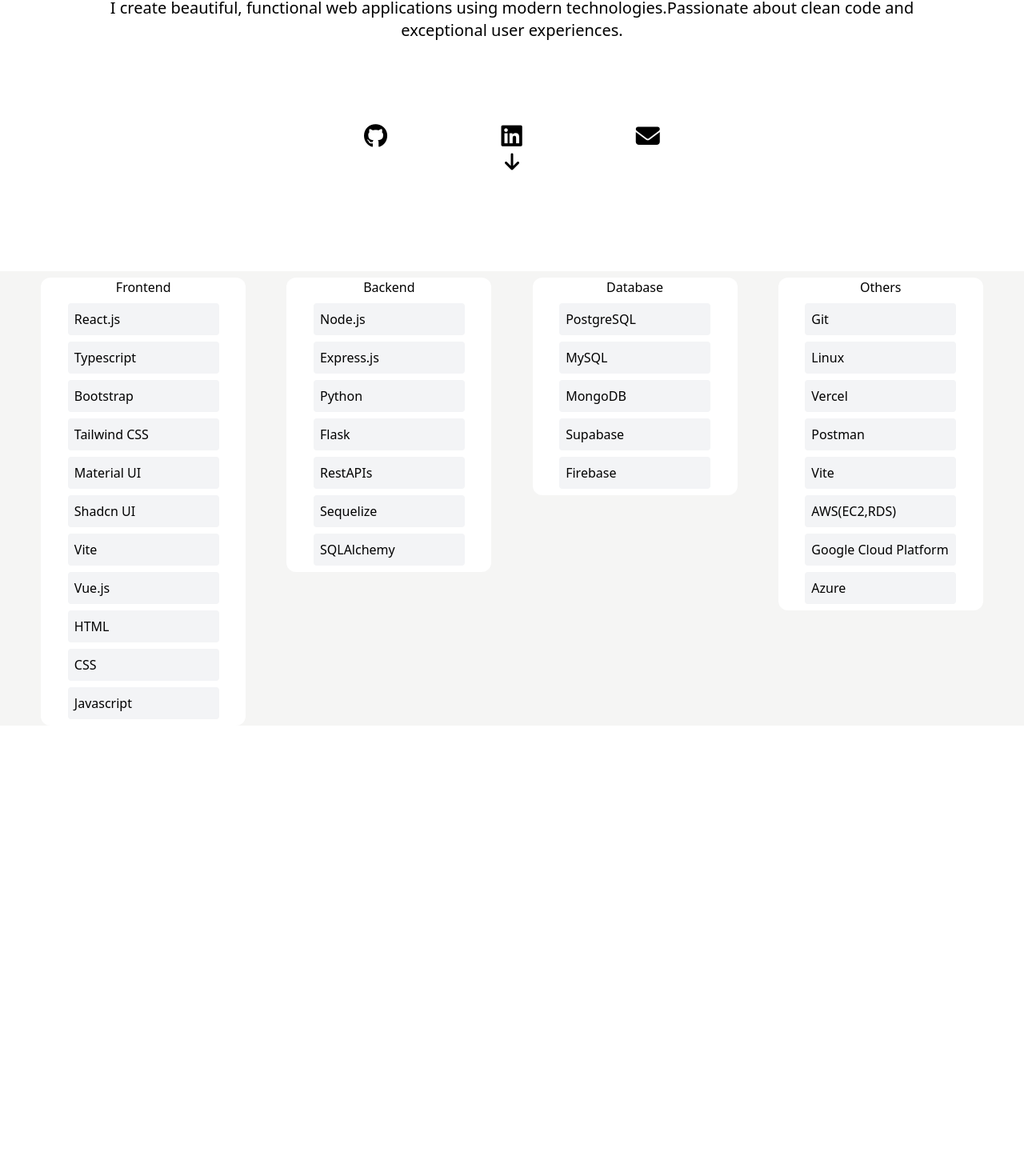
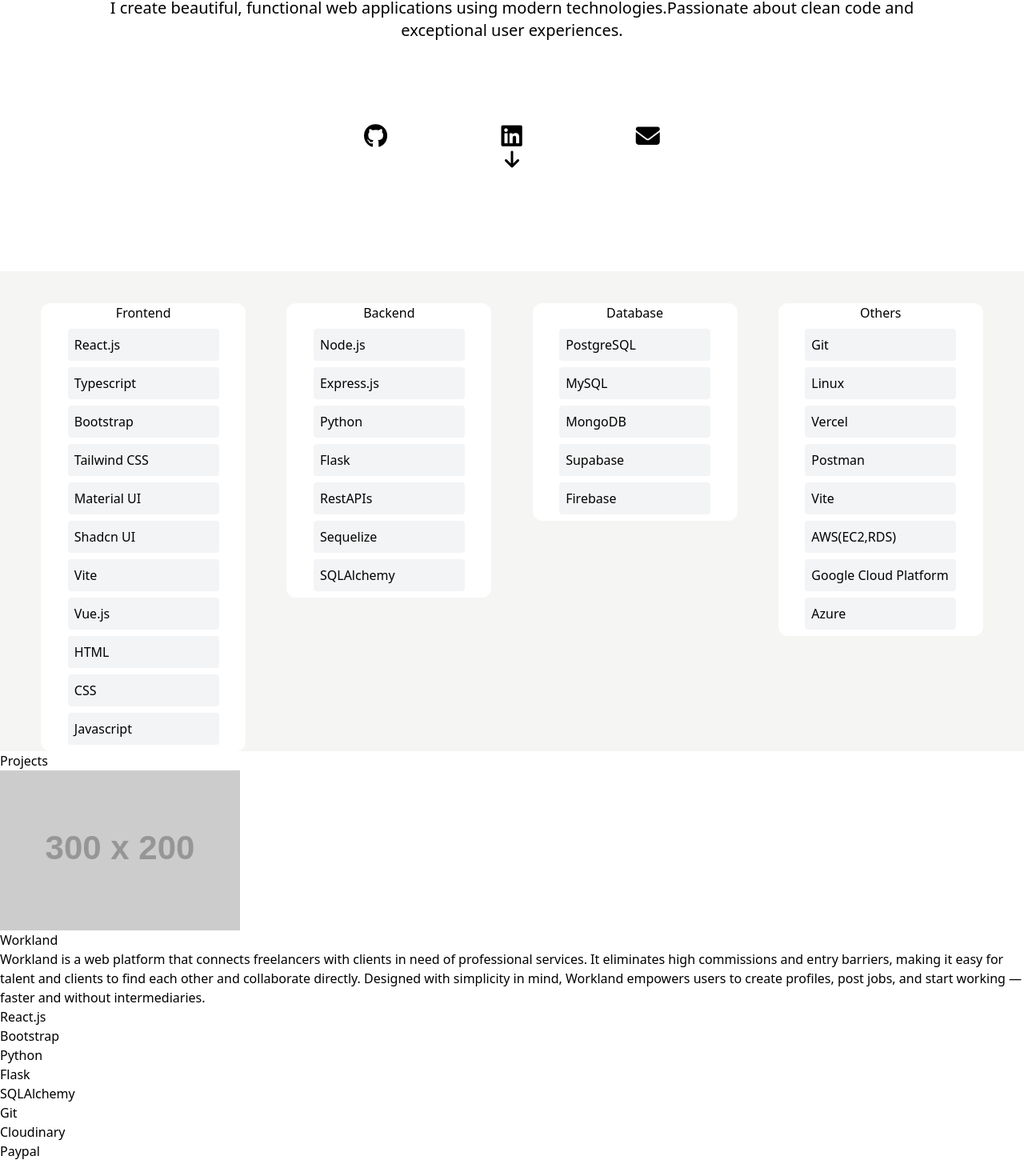
Before and after one commit to Irvin-Mx/DeveloperPortfolio-Victor-Martinez, a React (Vite) app: page / in a window 1280 px wide. Shown: the part 461-1916 px from the top of the page at 80% size. Before the commit the page ends 1368 px from the top, so only its background shows below. Built offline with nearby package versions, Linux system fonts and the light colour scheme.

Commit message:
add project card

```diff
--- a/src/App.css
+++ b/src/App.css
@@ -22,6 +22,10 @@
     animation: slidingDownArrow 2s infinite;
 }
 
+/* Skills and Technologies */
+.skills{
+    @apply bg-white w-[80%] flex flex-col justify-center items-center rounded-xl mt-10 md:w-[20%];
+}
 
 #skillsAndTechnologies > li {
     @apply  bg-gray-100 rounded m-2 p-2;
--- a/src/App.jsx
+++ b/src/App.jsx
@@ -61,12 +61,12 @@
       </section>
 
       {/* Skills & Technologies */}
-      <section className='bg-stone-100 flex flex-col justify-center items-center md:flex-row md:justify-evenly md:items-start'>
+      <section className='bg-stone-100 flex flex-col justify-center items-center md:flex-row md: md:justify-evenly md:items-start'>
         {/* <div className='bg-red-500'>
           <h2>Skills & Technologies</h2>
         </div> */}
         {/* Frontend Skills */}
-        <div className='bg-white w-[90%] flex flex-col justify-center items-center rounded-xl mt-2 md:w-[20%]'>
+        <div className='skills'>
           <div>
             <h2>Frontend</h2>
           </div>
@@ -87,7 +87,7 @@
           </div>
         </div>
          {/* Backend Skills */}
-        <div className='bg-white w-[90%] flex flex-col justify-center items-center rounded-xl mt-2 md:w-[20%]'>
+        <div className='skills'>
           <div>
             <h2>Backend</h2>
           </div>
@@ -104,7 +104,7 @@
           </div>
         </div>
          {/* Database Skills */}
-        <div className='bg-white w-[90%] flex flex-col justify-center items-center rounded-xl mt-2 md:w-[20%]'>
+        <div className='skills'>
           <div>
             <h2>Database</h2>
           </div>
@@ -119,7 +119,7 @@
           </div>
         </div>
          {/* Other Skills */}
-        <div className='bg-white w-[90%] flex flex-col justify-center items-center rounded-xl mt-2 md:w-[20%]'>
+        <div className='skills'>
           <div>
             <h2>Others</h2>
           </div>
@@ -137,6 +137,44 @@
           </div>
         </div>
       </section>
+
+      {/* Projects section */}
+      <section>
+        <div>
+          <h1>Projects</h1>
+        </div>
+        <div>
+          <div className=''>
+            <div>
+              <img src="https://placehold.co/300x200" alt="Workland web application project image" />
+            </div>
+            <div>
+              <div>
+                <h3>Workland</h3>
+              </div>
+              <div>
+                <p>Workland is a web platform that connects freelancers with clients in need of professional services. It eliminates high commissions and entry barriers, making it easy for talent and clients to find each other and collaborate directly. Designed with simplicity in mind, Workland empowers users to create profiles, post jobs, and start working — faster and without intermediaries.</p>
+              </div>
+              <div>
+                <ul>
+                  <li>React.js</li>
+                  <li>Bootstrap</li>
+                  <li>Python</li>
+                  <li>Flask</li>
+                  <li>SQLAlchemy</li>
+                  <li>Git</li>
+                  <li>Cloudinary</li>
+                  <li>Paypal</li>
+                </ul>
+              </div>
+              <div>
+                <a href="#">Live Project</a>
+                <a href="#">View Code</a>
+              </div>
+            </div>
+          </div>
+        </div>
+      </section>
     </>
   )
 }
```
